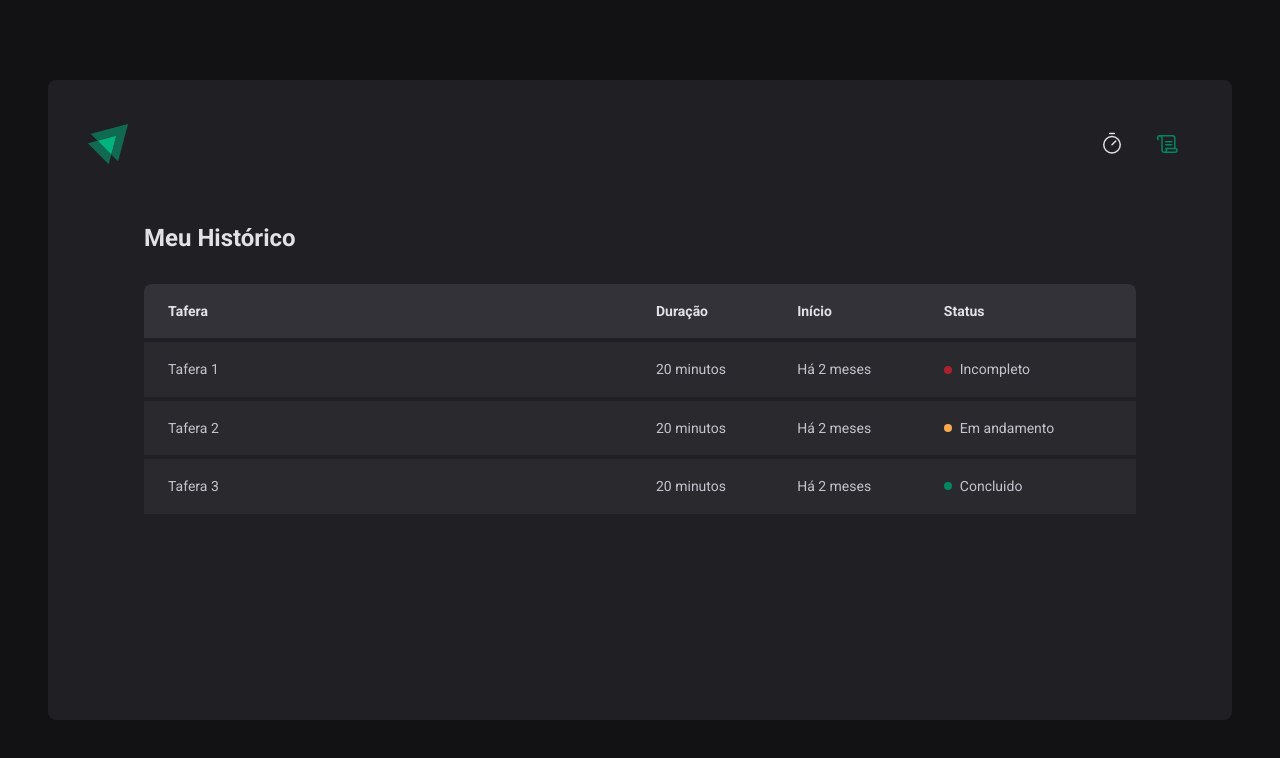
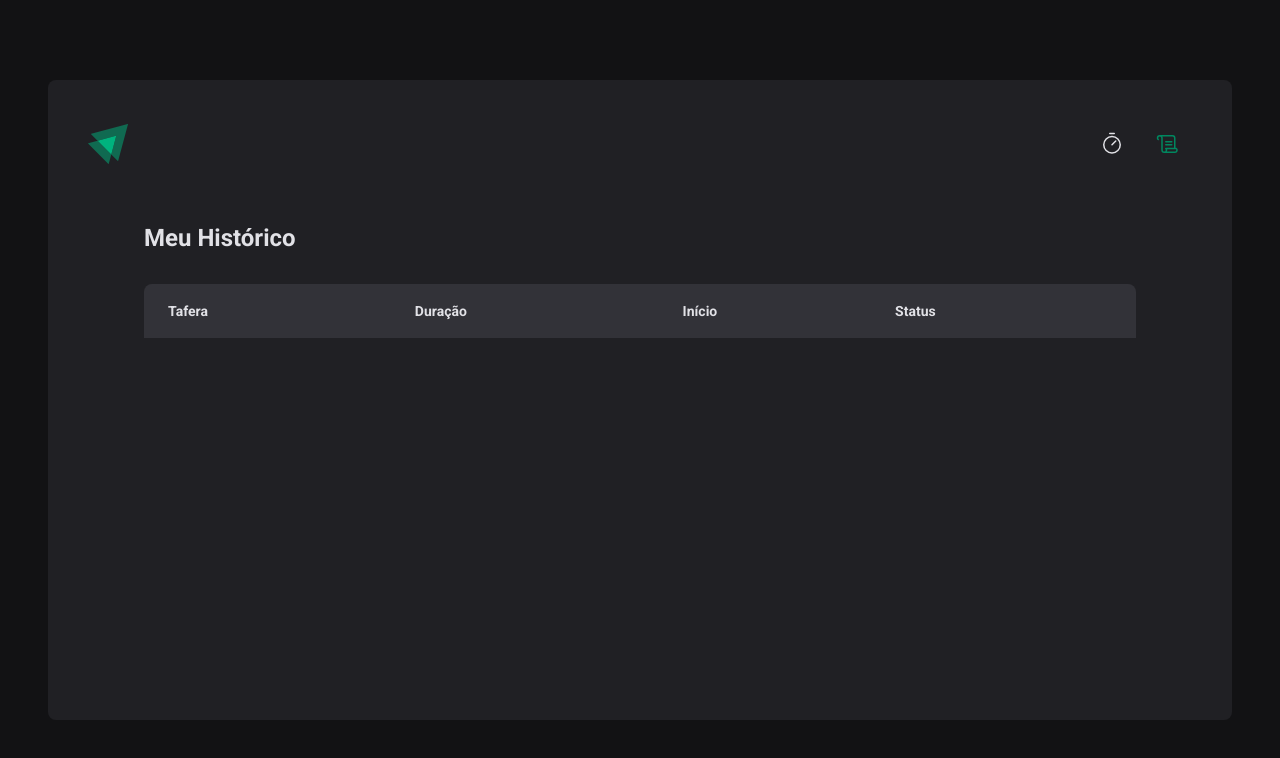
Before and after one commit to vctrhugoop/timer-ignite, a React (Vite) app: page /history in a window 1280 px wide. Shown: the top 758 px of the page. Built offline with nearby package versions, Linux system fonts and the light colour scheme.

Commit message:
✨ feat: add data to history page and format date

```diff
--- a/src/pages/History/index.tsx
+++ b/src/pages/History/index.tsx
@@ -1,4 +1,7 @@
+import { formatDistanceToNow } from 'date-fns';
+import { ptBR } from 'date-fns/locale';
 import { useContext } from 'react';
+
 import { CycleContext } from '../../contexts/CyclesContext';
 import { HistoryContainer, HistoryList, Status } from './styles';
 
@@ -19,30 +22,31 @@
             </tr>
           </thead>
           <tbody>
-            <tr>
-              <td>Tafera 1</td>
-              <td>20 minutos</td>
-              <td>Há 2 meses</td>
-              <td>
-                <Status statusColor='red'>Incompleto</Status>
-              </td>
-            </tr>
-            <tr>
-              <td>Tafera 2</td>
-              <td>20 minutos</td>
-              <td>Há 2 meses</td>
-              <td>
-                <Status statusColor='yellow'>Em andamento</Status>
-              </td>
-            </tr>
-            <tr>
-              <td>Tafera 3</td>
-              <td>20 minutos</td>
-              <td>Há 2 meses</td>
-              <td>
-                <Status statusColor='green'>Concluido</Status>
-              </td>
-            </tr>
+            {cycles.map((cycle) => {
+              return (
+                <tr key={cycle.id}>
+                  <td>{cycle.task}</td>
+                  <td>{cycle.minutesAmount} minutos</td>
+                  <td>
+                    {formatDistanceToNow(cycle.startDate, {
+                      addSuffix: true,
+                      locale: ptBR,
+                    })}
+                  </td>
+                  <td>
+                    {cycle.finishedDate && (
+                      <Status statusColor='green'>Completo</Status>
+                    )}
+                    {cycle.interruptedDate && (
+                      <Status statusColor='red'>Interrompido</Status>
+                    )}
+                    {!cycle.finishedDate && !cycle.interruptedDate && (
+                      <Status statusColor='yellow'>Em andamento</Status>
+                    )}
+                  </td>
+                </tr>
+              );
+            })}
           </tbody>
         </table>
       </HistoryList>
```
